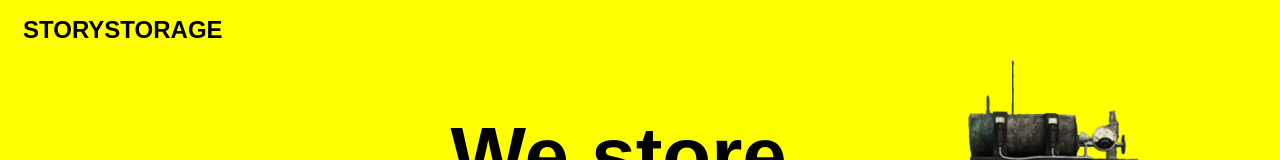
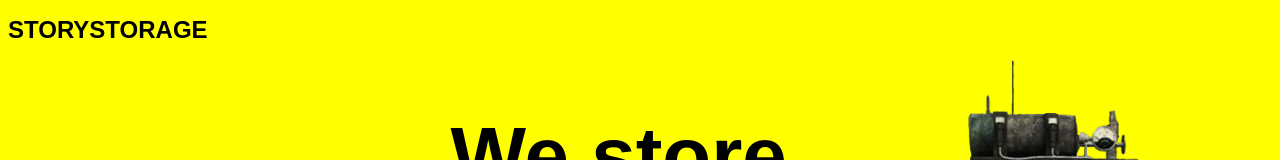
Before and after one commit to Aigeec/story-storage, an Angular app: page / in a window 1280 px wide. Shown: the top 160 px of the page. Built offline with nearby package versions, Linux system fonts and the light colour scheme.

Commit message:
Code: Undoing silly change

```diff
--- a/src/app/app.component.scss
+++ b/src/app/app.component.scss
@@ -1,5 +1,4 @@
 .app__title {
-  padding-left: 15px;
   text-align: left;
   font-size: 0.75em;
 }
```
